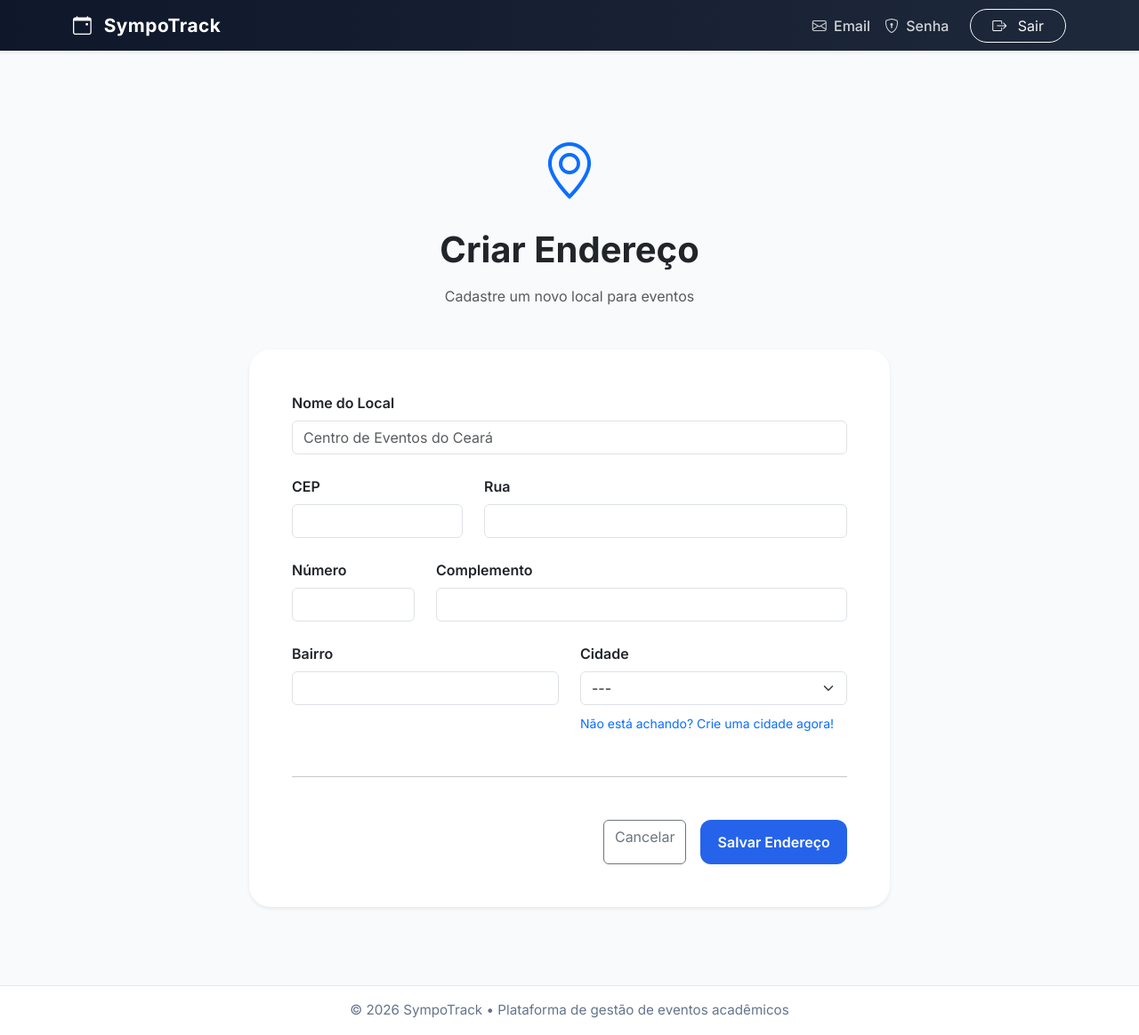
After one commit to Tobias-Costa/SympoTrack, a Django app: page /register/address in a window 1280 px wide. The commit adds this page. Shown: the whole page at 89% size. Run offline with Django 5.2, Linux system fonts and the light colour scheme; the visitor is signed in with stand-in values (Sample User, id 1); data that the repository does not hold is empty.

Commit message:
feat: register EventAddress function implemented

```diff
--- /dev/null
+++ b/sympo_track_app/templates/register_address.html
@@ -0,0 +1,200 @@
+{% extends 'allauth/layouts/base.html' %}
+
+{% load static %}
+
+{% block title %}
+    Criar Endereço
+{% endblock %}
+
+{% block content %}
+
+<div class="container py-5">
+
+    <div class="text-center mb-5">
+
+        <div class="mb-3">
+            <i class="bi bi-geo-alt text-primary"
+               style="font-size: clamp(3rem, 5vw, 4rem);"></i>
+        </div>
+
+        <h1 class="fw-bold mb-3">
+            Criar Endereço
+        </h1>
+
+        <p class="text-muted mb-0">
+            Cadastre um novo local para eventos
+        </p>
+
+    </div>
+
+    <div class="row justify-content-center">
+
+        <div class="col-xl-8">
+
+            <div class="card global-card border-0 shadow-sm">
+
+                <div class="card-body p-4 p-lg-5">
+
+                    <form method="POST">
+
+                        {% csrf_token %}
+
+                        <div class="row g-4">
+
+                            <div class="col-12">
+
+                                <label class="form-label fw-semibold">
+
+                                    Nome do Local
+
+                                </label>
+
+                                <input type="text"
+                                       name="place_name"
+                                       class="form-control"
+                                       placeholder="Centro de Eventos do Ceará">
+
+                            </div>
+
+                            <div class="col-md-4">
+
+                                <label class="form-label fw-semibold">
+
+                                    CEP
+
+                                </label>
+
+                                <input type="text"
+                                       name="cep"
+                                       class="form-control">
+
+                            </div>
+
+                            <div class="col-md-8">
+
+                                <label class="form-label fw-semibold">
+
+                                    Rua
+
+                                </label>
+
+                                <input type="text"
+                                       name="street"
+                                       class="form-control">
+
+                            </div>
+
+                            <div class="col-md-3">
+
+                                <label class="form-label fw-semibold">
+
+                                    Número
+
+                                </label>
+
+                                <input type="text"
+                                       name="number"
+                                       class="form-control">
+
+                            </div>
+
+                            <div class="col-md-9">
+
+                                <label class="form-label fw-semibold">
+
+                                    Complemento
+
+                                </label>
+
+                                <input type="text"
+                                       name="complement"
+                                       class="form-control">
+
+                            </div>
+
+                            <div class="col-md-6">
+
+                                <label class="form-label fw-semibold">
+
+                                    Bairro
+
+                                </label>
+
+                                <input type="text"
+                                       name="neighborhood"
+                                       class="form-control">
+
+                            </div>
+
+                            <div class="col-md-6">
+
+                                <label class="form-label fw-semibold">
+
+                                    Cidade
+
+                                </label>
+
+                                <select name="city"
+                                        class="form-select">
+
+                                    <option value="">---</option>
+
+                                    {% for city in cities %}
+
+                                        <option value="{{ city.id }}">
+                                            {{ city.name }} - {{ city.state.uf }}
+                                        </option>
+
+                                    {% endfor %}
+
+                                </select>
+
+                                <div class="mt-2">
+
+                                    <a href="{% url 'register_city' %}"
+                                    class="small text-decoration-none">
+
+                                        Não está achando?
+                                        Crie uma cidade agora!
+
+                                    </a>
+
+                                </div>
+
+                            </div>
+
+                        </div>
+
+                        <hr class="my-5">
+
+                        <div class="d-flex justify-content-end gap-3">
+
+                            <a href="{% url 'register_event' %}"
+                               class="btn btn-outline-secondary">
+
+                                Cancelar
+
+                            </a>
+
+                            <button type="submit"
+                                    class="btn btn-primary">
+
+                                Salvar Endereço
+
+                            </button>
+
+                        </div>
+
+                    </form>
+
+                </div>
+
+            </div>
+
+        </div>
+
+    </div>
+
+</div>
+
+{% endblock %}
--- a/sympo_track_app/urls.py
+++ b/sympo_track_app/urls.py
@@ -5,4 +5,6 @@ urlpatterns = [
     path("", views.home, name="home"),
     path("register/event", views.register_event, name="register_event"),
     path("register/language", views.register_language, name="register_language"),
+    path("register/address", views.register_address, name="register_address"),
+    path("register/address/city", views.register_city, name="register_city"),
 ]
--- a/sympo_track_app/views.py
+++ b/sympo_track_app/views.py
@@ -1,8 +1,8 @@
-from django.shortcuts import render, redirect
+from django.shortcuts import render, redirect, get_object_or_404
 from django.contrib.auth.decorators import login_required
 from django.contrib import messages
 from django.db import DatabaseError
-from .models import Language
+from .models import Language, State, City, EventAddress
 
 # Create your views here.
 
@@ -15,8 +15,11 @@ def home(request):
 def register_event(request):
      # Retorna todas as linguagens cadastradas no DB
     languages = Language.objects.all().order_by("language")
+    address = EventAddress.objects.all().order_by("place_name")
 
-    return render(request, "register_event.html", {"languages":languages,})
+    return render(request, "register_event.html", {"languages":languages, "address_options":address})
+
+# ------------------------ REGISTER VIEWS DE CAMPOS ADICIONAIS DO REGISTER EVENT ------------------------
 
 @login_required
 def register_language(request):
@@ -29,9 +32,57 @@ def register_language(request):
             messages.success(request, "Idioma adicionado.")
         except DatabaseError as e:
             # Captura o erro do banco de dados e avisa o usuário sem derrubar o sistema
-            messages.error(request, f"Erro ao salvar o idioma: {e}")
+            messages.error(request, f"Erro ao salvar o idioma")
         except Exception as e:
             # Captura qualquer outro erro inesperado
-            messages.error(request, f"Ocorreu um erro inesperado: {e}")
+            messages.error(request, f"Ocorreu um erro inesperado")
 
     return render(request, "register_language.html")
+
+@login_required
+def register_address(request):
+    if request.method == "POST":
+        try:
+            place_name=request.POST.get('place_name')
+            cep=request.POST.get('cep')
+            street=request.POST.get('street')
+            number=request.POST.get('number')
+            complement=request.POST.get('complement')
+            neighborhood=request.POST.get('neighborhood')
+            city = get_object_or_404(City, id=request.POST.get('city'))
+
+            # Salvando endereço do formulário no model EventAddress
+            event_addr = EventAddress(place_name=place_name, street=street, number=number, complement=complement, neighborhood=neighborhood, cep=cep, city=city)
+            event_addr.save()
+            # Atualiza buffer de messages
+            messages.success(request, "Endereço adicionado.")
+        except DatabaseError as e:
+            # Captura o erro do banco de dados e avisa o usuário sem derrubar o sistema
+            messages.error(request, f"Erro ao salvar o endereço")
+        except Exception as e:
+            # Captura qualquer outro erro inesperado
+            messages.error(request, f"Ocorreu um erro inesperado")
+
+    cities = City.objects.all().order_by("name")
+    return render(request, "register_address.html", {"cities":cities})
+
+
+@login_required
+def register_city(request):
+    if request.method == "POST":
+        try:
+            # Salvando cidade do formulário no model City
+            state_id = get_object_or_404(State, id=request.POST.get('state'))
+            city = City(name=request.POST.get('name'), state=state_id)
+            city.save()
+            # Atualiza buffer de messages
+            messages.success(request, "Cidade adicionada.")
+        except DatabaseError as e:
+            # Captura o erro do banco de dados e avisa o usuário sem derrubar o sistema
+            messages.error(request, f"Erro ao salvar a cidade")
+        except Exception as e:
+            # Captura qualquer outro erro inesperado
+            messages.error(request, f"Ocorreu um erro inesperado")
+
+    states = State.objects.all().order_by('name')
+    return render(request, "register_city.html", {'states':states})
```
Also changed, not shown: sympo_track_app/templates/register_city.html (added, +137 -0 lines), sympo_track_app/templates/register_event.html (+6 -2 lines).
